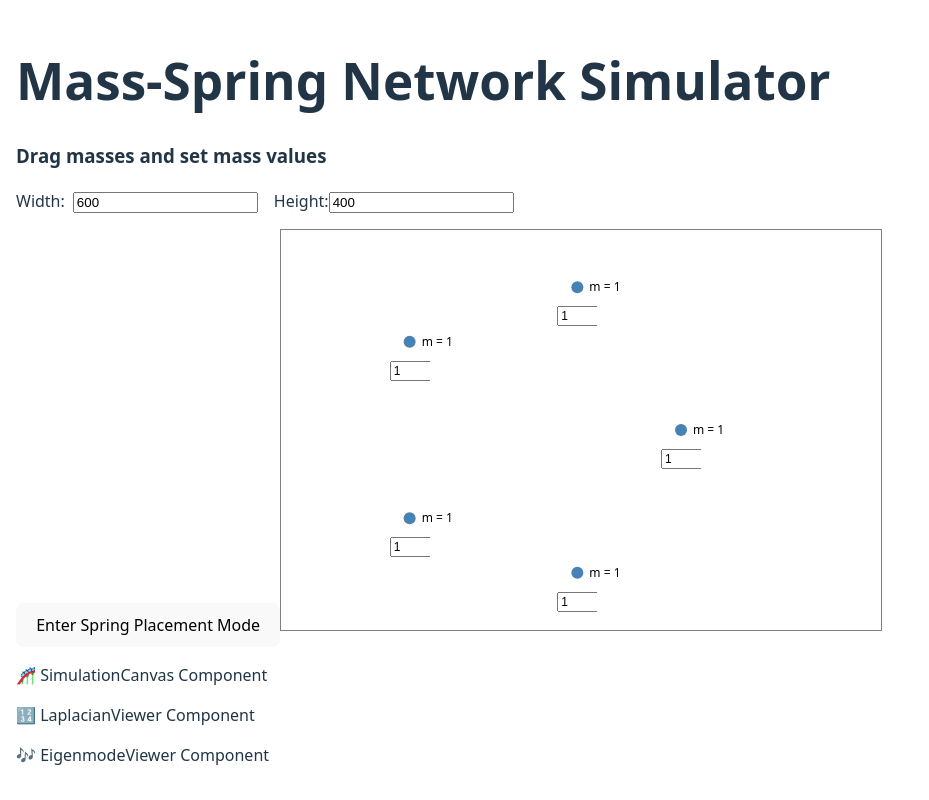
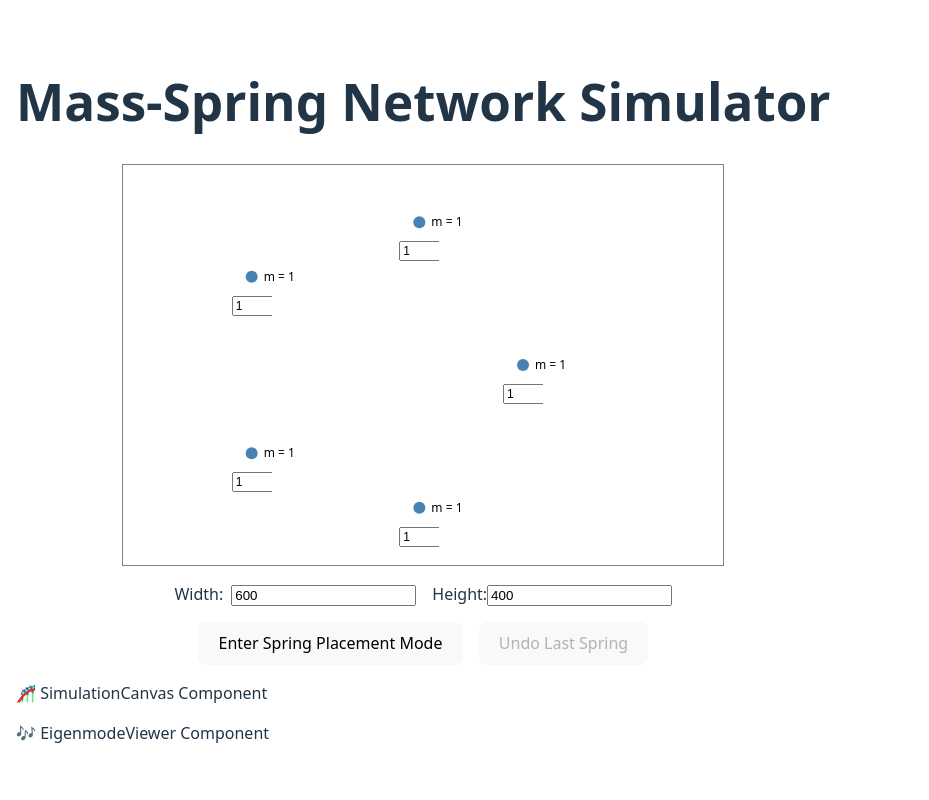
Before and after one commit to ojaroker/spring-system, a React (Vite) app: page / in a window 1280 px wide. Both pictures are taken after typing "5" into the empty fields and a click on the button "Create". Shown: the whole page, without its empty margins (0-929 px from the left). Built offline with nearby package versions, Linux system fonts and the light colour scheme.

Commit message:
basic laplacian display

```diff
--- a/package.json
+++ b/package.json
@@ -15,10 +15,12 @@
   "dependencies": {
     "d3": "^7.9.0",
     "gh-pages": "^6.3.0",
+    "katex": "^0.16.22",
     "mathjs": "^14.5.2",
     "plotly.js": "^3.0.1",
     "react": "^19.1.0",
     "react-dom": "^19.1.0",
+    "react-katex": "^3.1.0",
     "react-plotly.js": "^2.6.0"
   },
   "devDependencies": {
--- a/src/components/GraphBuilder.jsx
+++ b/src/components/GraphBuilder.jsx
@@ -1,4 +1,6 @@
 import React, { useState } from "react";
+import { buildLaplacian } from "../utils/laplacian";
+import LaplacianViewer from "./LaplacianViewer";
 
 export default function GraphBuilder() {
   const [numMasses, setNumMasses] = useState("");
@@ -80,7 +82,9 @@ export default function GraphBuilder() {
   }
 
   return (
-    <div>
+    <div
+      style={{ display: "flex", flexDirection: "column", alignItems: "center" }}
+    >
       {!hasSubmitted && (
         <form onSubmit={handleSubmit}>
           <label>
@@ -101,7 +105,70 @@ export default function GraphBuilder() {
 
       {hasSubmitted && (
         <>
-          <h3>Drag masses and set mass values</h3>
+          <svg
+            width={canvasWidth}
+            height={canvasHeight}
+            style={{ border: "1px solid gray", marginBottom: "1rem" }}
+            onMouseMove={handleMouseMove}
+            onMouseUp={handleMouseUp}
+          >
+            {/* Render springs */}
+            {springs.map((s, i) => {
+              const m1 = masses.find((m) => m.id === s.id1);
+              const m2 = masses.find((m) => m.id === s.id2);
+              if (!m1 || !m2) return null;
+
+              return (
+                <g key={i}>
+                  <line
+                    x1={m1.x}
+                    y1={m1.y}
+                    x2={m2.x}
+                    y2={m2.y}
+                    stroke="green"
+                    strokeWidth="2"
+                  />
+                  <text
+                    x={(m1.x + m2.x) / 2}
+                    y={(m1.y + m2.y) / 2 - 5}
+                    fontSize="12px"
+                    fill="darkgreen"
+                  >
+                    k = {s.k}
+                  </text>
+                </g>
+              );
+            })}
+
+            {/* Render masses */}
+            {masses.map((m) => (
+              <React.Fragment key={m.id}>
+                <circle
+                  cx={m.x}
+                  cy={m.y}
+                  r={Math.sqrt(m.mass) * 6}
+                  fill="steelblue"
+                  onMouseDown={() => handleMouseDown(m.id)}
+                  style={{ cursor: "pointer" }}
+                />
+                <text x={m.x + 12} y={m.y + 4} fontSize="12px">
+                  m = {m.mass}
+                </text>
+                <foreignObject x={m.x - 20} y={m.y + 15} width="40" height="30">
+                  <input
+                    type="number"
+                    value={m.mass}
+                    onChange={(e) => handleMassChange(m.id, e.target.value)}
+                    style={{ width: "35px", fontSize: "12px" }}
+                    min="0.1"
+                    step="0.1"
+                  />
+                </foreignObject>
+              </React.Fragment>
+            ))}
+          </svg>
+
+          {/* Controls under canvas */}
           <div style={{ marginBottom: "1rem" }}>
             <label>
               Width:
@@ -128,70 +195,28 @@ export default function GraphBuilder() {
             </label>
           </div>
 
-          <button onClick={() => setSpringPlacementMode(!springPlacementMode)}>
-            {springPlacementMode
-              ? "Exit Spring Placement Mode"
-              : "Enter Spring Placement Mode"}
-          </button>
+          <div>
+            <button
+              onClick={() => setSpringPlacementMode(!springPlacementMode)}
+            >
+              {springPlacementMode
+                ? "Exit Spring Placement Mode"
+                : "Enter Spring Placement Mode"}
+            </button>
 
-          <svg
-            width={canvasWidth}
-            height={canvasHeight}
-            style={{ border: "1px solid gray" }}
-            onMouseMove={handleMouseMove}
-            onMouseUp={handleMouseUp}
-          >
-            {springs.map((s, i) => {
-              const m1 = masses.find((m) => m.id === s.id1);
-              const m2 = masses.find((m) => m.id === s.id2);
-              if (!m1 || !m2) return null;
-
-              return (
-                <g key={i}>
-                  <line
-                    x1={m1.x}
-                    y1={m1.y}
-                    x2={m2.x}
-                    y2={m2.y}
-                    stroke="green"
-                    strokeWidth="2"
-                  />
-                  <text
-                    x={(m1.x + m2.x) / 2 + 2}
-                    y={(m1.y + m2.y) / 2 - 5}
-                    fontSize="12px"
-                    fill="darkgreen"
-                  >
-                    k={s.k}
-                  </text>
-                </g>
-              );
-            })}
-
-            {masses.map((m) => (
-              <React.Fragment key={m.id}>
-                <circle
-                  cx={m.x}
-                  cy={m.y}
-                  r={Math.sqrt(m.mass) * 6} // radius scales with sqrt(mass)
-                  fill="steelblue"
-                  onMouseDown={() => handleMouseDown(m.id)}
-                  style={{ cursor: "pointer" }}
-                />
-                <text x={m.x + 12} y={m.y + 4} fontSize="12px">
-                  m = {m.mass}
-                </text>
-                <foreignObject x={m.x - 20} y={m.y + 15} width="40" height="30">
-                  <input
-                    type="number"
-                    value={m.mass}
-                    onChange={(e) => handleMassChange(m.id, e.target.value)}
-                    style={{ width: "35px", fontSize: "12px" }}
-                  />
-                </foreignObject>
-              </React.Fragment>
-            ))}
-          </svg>
+            <button
+              onClick={() =>
+                setSprings((prev) => prev.slice(0, prev.length - 1))
+              }
+              disabled={springs.length === 0}
+              style={{ marginLeft: "1rem" }}
+            >
+              Undo Last Spring
+            </button>
+          </div>
+          {springs.length > 0 && (
+            <LaplacianViewer matrix={buildLaplacian(masses, springs)} />
+          )}
         </>
       )}
     </div>
--- a/src/components/LaplacianViewer.jsx
+++ b/src/components/LaplacianViewer.jsx
@@ -1,3 +1,33 @@
-export default function LaplacianViewer() {
-  return <div style={{ margin: "1rem 0" }}>🔢 LaplacianViewer Component</div>;
+import React from "react";
+import { BlockMath } from "react-katex";
+import { matrixToLatex } from '../utils/laplacian';
+import "katex/dist/katex.min.css";
+
+function LaplacianViewer({ matrix }) {
+  if (!matrix || matrix.length === 0) return null;
+
+  return (
+    <div>
+      <h3>Laplacian Matrix</h3>
+      <div style={{ marginBottom: "1rem" }}>
+        <BlockMath
+          math={String.raw`
+            L_{ij} =
+            \begin{cases}
+              -k & \text{if nodes } i \text{ and } j \text{ are connected by a spring of constant } k \\
+              \sum k & \text{if } i = j \text{ (sum over all springs connected to node } i) \\
+              0 & \text{otherwise}
+            \end{cases}
+          `}
+        />
+      </div>
+
+      <div style={{ marginTop: '1rem' }}>
+  <BlockMath math={matrixToLatex(matrix)} />
+</div>
+
+    </div>
+  );
 }
+
+export default LaplacianViewer;
--- a/src/utils/laplacian.js
+++ b/src/utils/laplacian.js
@@ -1,4 +1,26 @@
-export function computeLaplacian(nodes, edges) {
-  // Return an empty matrix for now
-  return [[0]];
+export function buildLaplacian(masses, springs) {
+  const n = masses.length;
+  const L = Array(n)
+    .fill(0)
+    .map(() => Array(n).fill(0));
+
+  for (const spring of springs) {
+    const { id1, id2, k } = spring;
+    const i = id1;
+    const j = id2;
+
+    L[i][i] += k;
+    L[j][j] += k;
+    L[i][j] -= k;
+    L[j][i] -= k;
+  }
+
+  return L;
 }
+
+export function matrixToLatex(matrix) {
+  const rows = matrix.map(
+    row => row.map(x => x.toFixed(2)).join(" & ")
+  );
+  return `\\begin{bmatrix}\n${rows.join(" \\\\\n")}\n\\end{bmatrix}`;
+}
```
Also changed, not shown: 1 other file (tests, documents, lock files or other folders).
